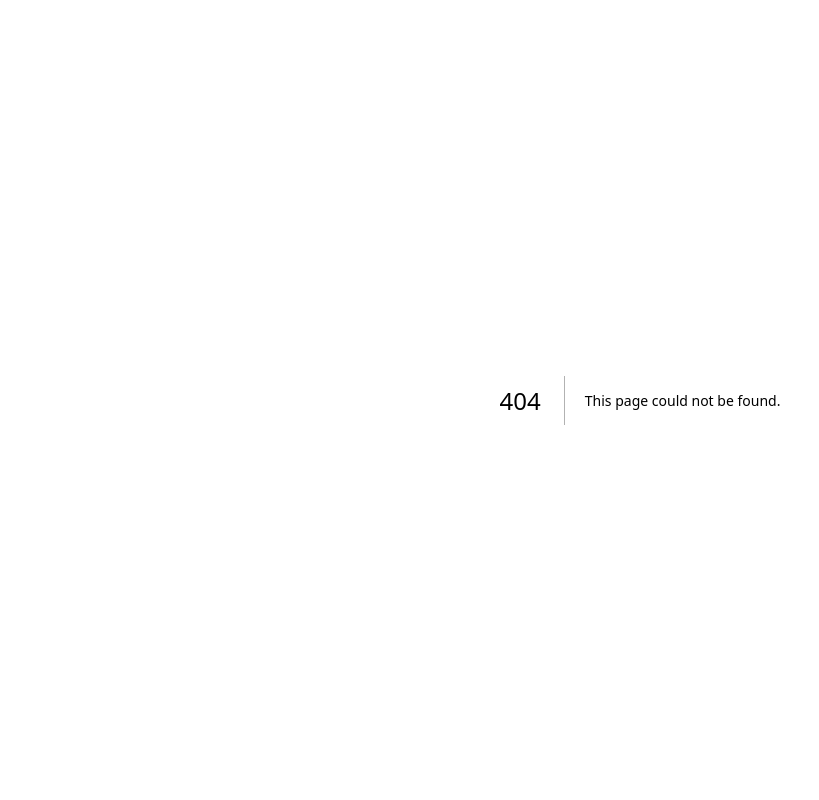
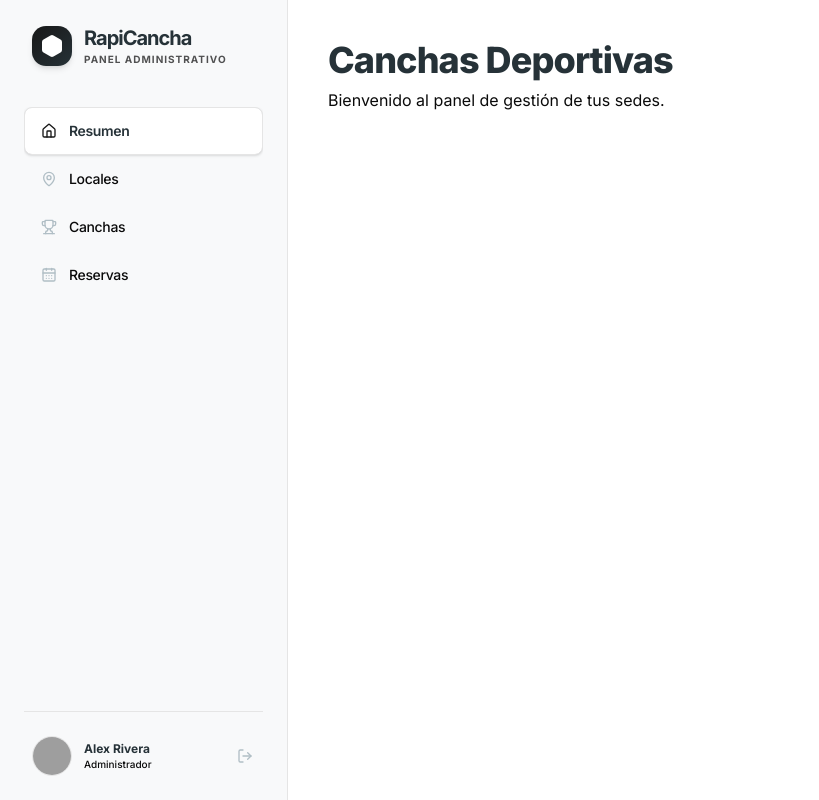
Before and after one commit to LP-React/Rapicancha-Webapp, a Next.js app: page /dashboard in a window 1280 px wide. Before the commit this address had no page. Shown: the whole page, without its empty margins (0-819 px from the left). Built offline with nearby package versions, Linux system fonts and the light colour scheme; grey boxes are pictures that could not be loaded.

Commit message:
"feat(dashboard): add sidebar component and integrate into layout"

```diff
--- /dev/null
+++ b/src/app/dashboard/layout.tsx
@@ -0,0 +1,16 @@
+import { Sidebar } from "@/components/dashboard/Sidebar";
+
+export default function DashboardLayout({
+  children,
+}: {
+  children: React.ReactNode;
+}) {
+  return (
+    <div className="flex min-h-screen bg-background">
+      <Sidebar />
+      <main className="flex-1 flex flex-col min-w-0 overflow-y-auto">
+        {children}
+      </main>
+    </div>
+  );
+}
--- /dev/null
+++ b/src/app/dashboard/page.tsx
@@ -0,0 +1,5 @@
+import DashboardView from "@/components/views/DashboardView";
+
+export default function DashboardPage() {
+  return <DashboardView />;
+}
--- /dev/null
+++ b/src/components/dashboard/Sidebar.tsx
@@ -0,0 +1,99 @@
+"use client";
+
+import Link from "next/link";
+import { usePathname } from "next/navigation";
+import {
+  Hexagon,
+  MapPin,
+  Trophy,
+  CalendarDays,
+  Settings,
+  LogOut,
+  Home,
+} from "lucide-react";
+import { cn } from "@/lib/utils";
+import { Button } from "@/components/ui/button";
+import { Avatar, AvatarFallback, AvatarImage } from "@/components/ui/avatar";
+import { ScrollArea } from "../ui/scroll-area";
+
+const navItems = [
+  { label: "Resumen", href: "/dashboard", icon: Home },
+  { label: "Locales", href: "/dashboard/locales", icon: MapPin },
+  { label: "Canchas", href: "/dashboard/canchas", icon: Trophy },
+  { label: "Reservas", href: "/dashboard/reservas", icon: CalendarDays },
+  // { label: "Configuración", href: "/dashboard/settings", icon: Settings },
+];
+
+export function Sidebar() {
+  const pathname = usePathname();
+
+  return (
+    <aside className="hidden lg:flex h-screen w-72 border-r border-outline-variant/20 bg-surface flex-col p-6 sticky top-0">
+      {/* Brand Logo */}
+      <div className="flex items-center space-x-3 px-2 mb-10">
+        <div className="w-10 h-10 rounded-xl custom-gradient flex items-center justify-center text-white shadow-md">
+          <Hexagon className="fill-white" size={24} />
+        </div>
+        <div>
+          <h1 className="text-xl font-bold tracking-tighter text-on-surface">
+            RapiCancha
+          </h1>
+          <p className="text-[10px] uppercase tracking-widest text-on-surface-variant font-bold opacity-70">
+            Panel administrativo
+          </p>
+        </div>
+      </div>
+      <ScrollArea className="flex-1 -mx-2 px-2">
+        <nav className="space-y-2">
+          {navItems.map((item) => {
+            const isActive = pathname === item.href;
+            return (
+              <Link key={item.href} href={item.href}>
+                <Button
+                  variant="ghost"
+                  className={cn(
+                    "w-full justify-start gap-3 h-12 px-4 transition-all duration-200",
+                    isActive
+                      ? "bg-white shadow-sm text-on-surface font-semibold border border-outline-variant/10"
+                      : "text-on-surface-variant hover:bg-surface-container-low hover:text-on-surface",
+                  )}
+                >
+                  <item.icon
+                    size={20}
+                    className={isActive ? "text-primary" : "text-outline"}
+                  />
+                  <span className="tracking-tight">{item.label}</span>
+                </Button>
+              </Link>
+            );
+          })}
+        </nav>
+      </ScrollArea>
+      <div className="mt-auto pt-6 border-t border-outline-variant/10">
+        <div className="flex items-center justify-between group">
+          <div className="flex items-center space-x-3 px-2">
+            <Avatar className="h-10 w-10 border border-outline-variant/20">
+              <AvatarImage src="https://github.com/shadcn.png" alt="Admin" />
+              <AvatarFallback>AR</AvatarFallback>
+            </Avatar>
+            <div className="flex flex-col">
+              <span className="text-xs font-bold text-on-surface">
+                Alex Rivera
+              </span>
+              <span className="text-[10px] text-on-surface-variant font-medium">
+                Administrador
+              </span>
+            </div>
+          </div>
+          <Button
+            variant="ghost"
+            size="icon"
+            className="text-outline hover:text-error"
+          >
+            <LogOut size={18} />
+          </Button>
+        </div>
+      </div>
+    </aside>
+  );
+}
--- /dev/null
+++ b/src/components/views/DashboardView.tsx
@@ -0,0 +1,12 @@
+export default function DashboardView() {
+  return (
+    <div className="p-10">
+      <h2 className="text-4xl font-extrabold tracking-tight text-on-surface">
+        Canchas Deportivas
+      </h2>
+      <p className="text-on-surface-variant mt-2">
+        Bienvenido al panel de gestión de tus sedes.
+      </p>
+    </div>
+  );
+}
```
